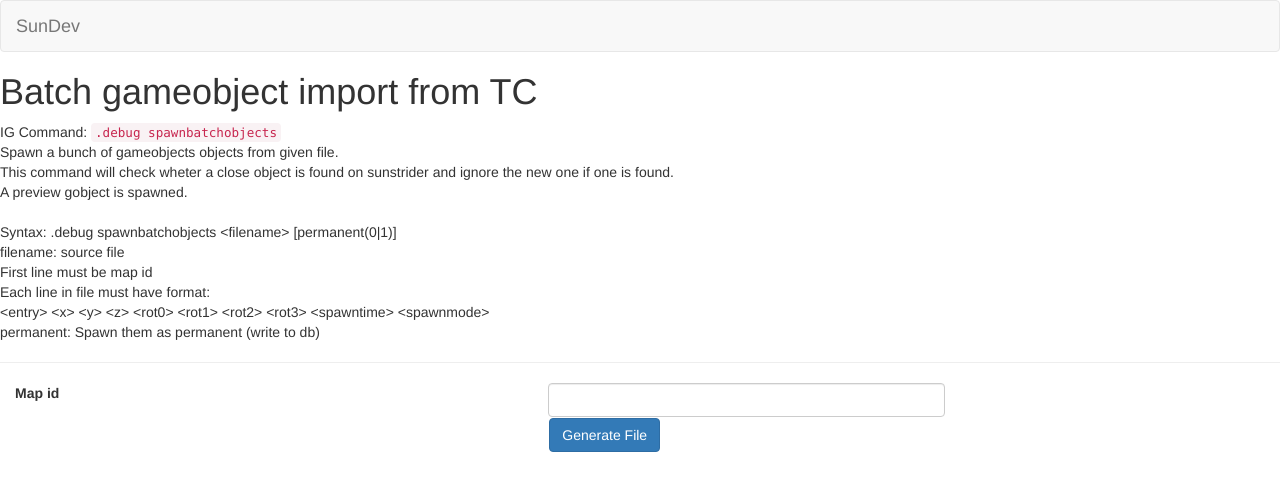
After one commit to SunstriderEmu/SunDev, a PHP site: template app/views/tools/import_gobjects.html.twig in a window 1280 px wide. The commit adds this page. Shown: the top 491 px of the page. Run offline with PHP 8.4, Linux system fonts and the light colour scheme; the template is opened without the code that fills it, so the values that code supplies are empty; form fields are guessed from the names that the template uses; some libraries are stand-ins or nearby versions.

Commit message:
Added a new "Tools" category with first tool: Batch import gameobjects (helper for IG command)

```diff
--- a/app/views/layout.html.twig
+++ b/app/views/layout.html.twig
@@ -149,8 +149,16 @@
                         {% endif %}
                     </ul>
                 </li>
+				<li class="dropdown">
+                    <a href="#" class="dropdown-toggle" data-toggle="dropdown" role="button" aria-haspopup="true" aria-expanded="false"><span class="glyphicon glyphicon-wrench"></span> Tools <span class="caret"></span></a>
+                    <ul class="dropdown-menu">
+                        {% if is_granted('ROLE_TOOLS_IMPORT_GAMEOBJECTS') %}
+                        <li><a href="{{ app.request.basepath }}/tools/import_gobjects">Import gobject</a></li>
+                        {% endif %}
+                    </ul>
+                </li>
                 {% endif %}
-                <li><a href="http://wiki.sunstrider.tk"><span class="glyphicon glyphicon-book"></span> Wiki</a></li>
+                <li><a href="http://wiki.sunstrider.fr"><span class="glyphicon glyphicon-book"></span> Wiki</a></li>
             </ul>
             <ul class="nav navbar-nav navbar-right">
                 {% if is_granted('IS_AUTHENTICATED_FULLY') %}
--- /dev/null
+++ b/app/views/tools/import_gobjects.html.twig
@@ -0,0 +1,38 @@
+{% extends "layout.html.twig" %}
+    {# {% block title %}{{ creature.name }} Texts - {{ parent() }}{% endblock %} #}
+    {% block head %}
+
+    {% endblock %}
+    {% block content %}
+	<h1>Batch gameobject import from TC</h1>
+	<span>IG Command: <code>.debug spawnbatchobjects</code></span><br/>
+	{% set var = "Spawn a bunch of gameobjects objects from given file.
+	This command will check wheter a close object is found on sunstrider and ignore the new one if one is found.
+	A preview gobject is spawned.
+
+	Syntax: .debug spawnbatchobjects <filename> [permanent(0|1)]
+    filename: source file
+        First line must be map id
+        Each line in file must have format:
+        <entry> <x> <y> <z> <rot0> <rot1> <rot2> <rot3> <spawntime> <spawnmode>
+    permanent: Spawn them as permanent (write to db)" %}
+	<span>{{ var|nl2br }}</span>
+	<hr/>
+	{{ form_start(form, { 'attr': {'class': 'form-horizontal'} }) }}
+		{{  form_label(form.mapID, null, { 'label_attr':  {
+				'class': 'col-sm-5 control-label'
+				}})
+		}}
+		<div class="col-sm-4">
+			{{ form_errors(form.mapID) }}
+			{{ form_widget(form.mapID, { 'attr':  {
+				'class': 'form-control'
+			}}) }}
+		</div>
+		<div class="form-group">
+            <div class="col-sm-offset-5 col-sm-3">
+                <input type="submit" class="btn btn-primary" value="Generate File" />
+            </div>
+        </div>
+	{{ form_end(form) }}
+    {% endblock %}
```
Also changed, not shown: app/app.php (+9 -2 lines), app/controllers/Tools.php (added, +40 -0 lines), src/DAO/ToolsDAO.php (added, +14 -0 lines), src/Form/Type/ImportGameobjects.php (added, +24 -0 lines).
